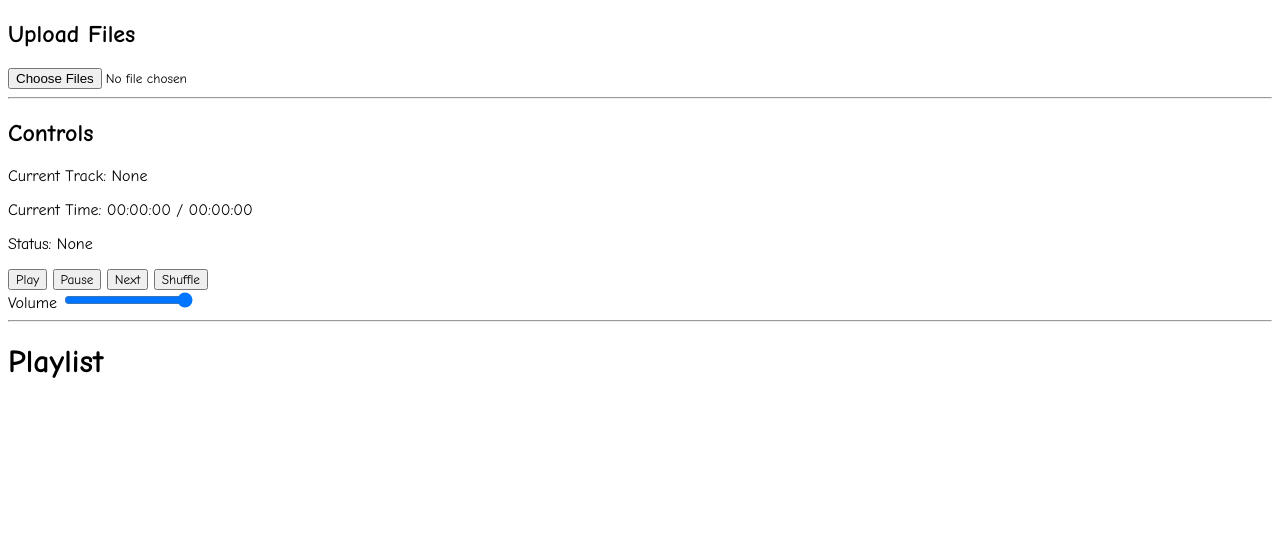
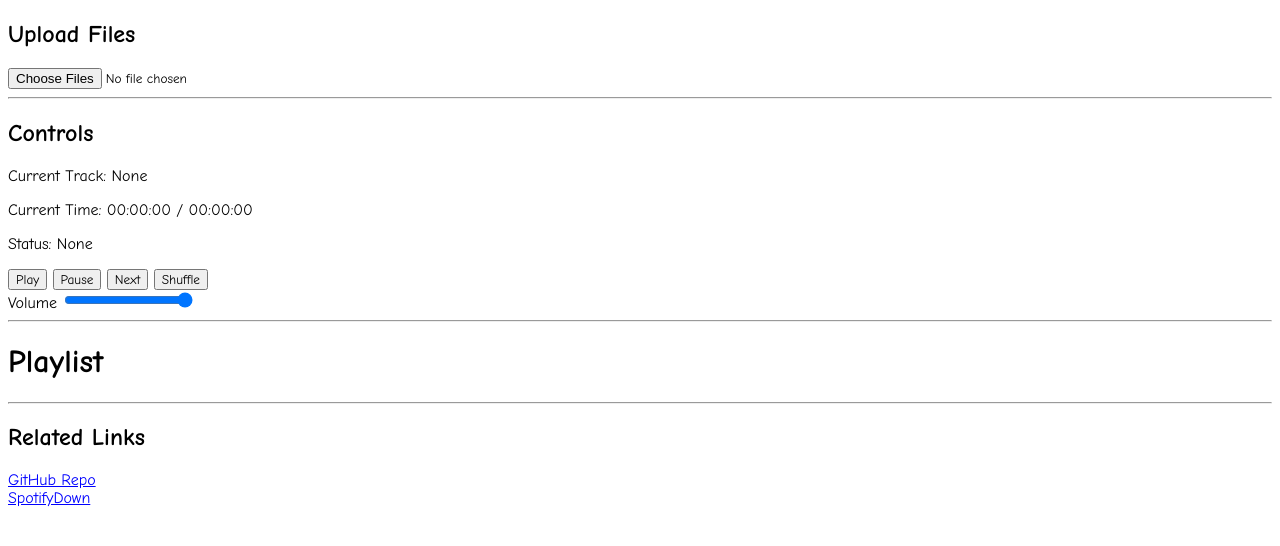
Before and after one commit to minidogg/splp, a plain HTML site: page index.html in a window 1280 px wide. Drawn offline with Linux system fonts and the light colour scheme.

Commit message:
added related links to the index.html

```diff
--- a/index.html
+++ b/index.html
@@ -34,6 +34,13 @@
     <div id="playlist">
 
     </div>
+    <hr>
+    <h2>Related Links</h2>
+    <a href="https://github.com/minidogg/SPLP">GitHub Repo</a>
+    <br>
+    <a href="https://spotifydown.com/">SpotifyDown</a>
+    <br>
+
     <script src="script.js"></script>
 </body>
 </html>
--- a/style.css
+++ b/style.css
@@ -1,3 +1,6 @@
 *{
     font-family: "Comic Sans MS", "Comic Sans", "Comic Neue", Arial, Helvetica, sans-serif;
 }
+a{
+    color: blue;
+}
```
